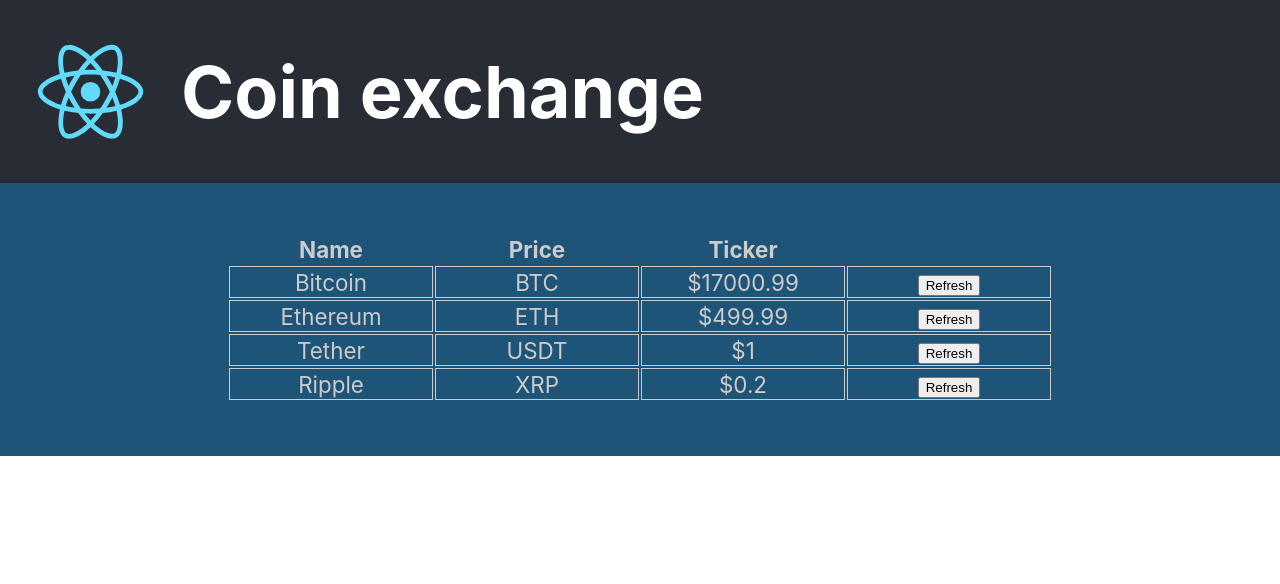
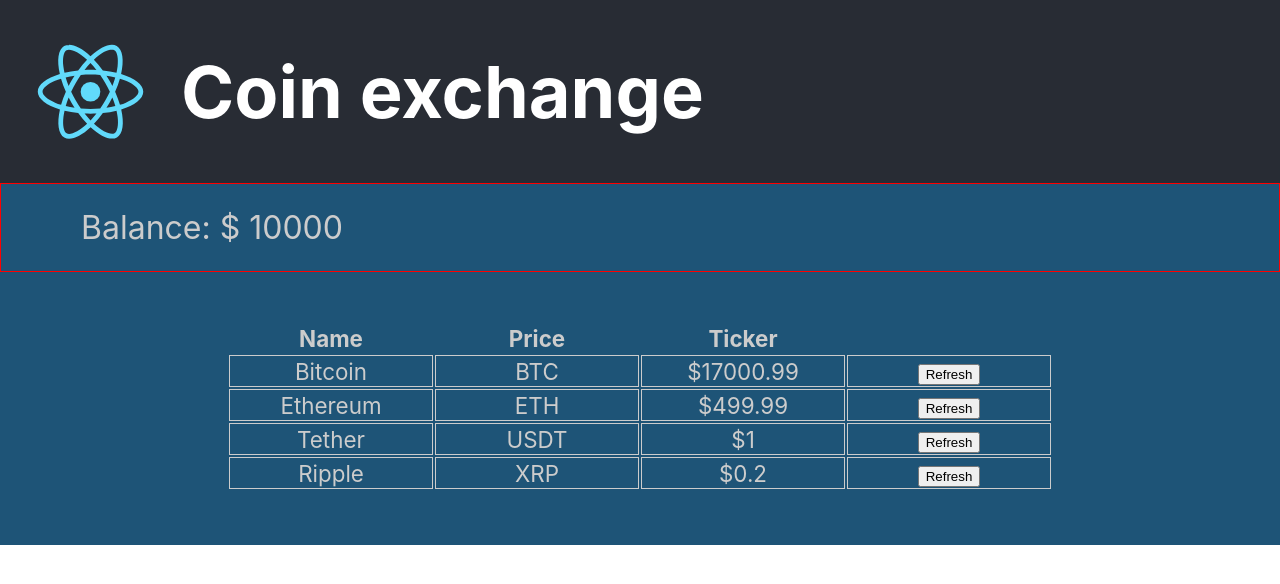
Before and after one commit to MarcisB8/coin-exchange, a React (Create React App) app: page / in a window 1280 px wide. Shown: the top 584 px of the page. Built offline with nearby package versions, Linux system fonts and the light colour scheme.

Commit message:
styled components update

```diff
--- a/package.json
+++ b/package.json
@@ -9,6 +9,7 @@
     "react": "^17.0.1",
     "react-dom": "^17.0.1",
     "react-scripts": "4.0.0",
+    "styled-components": "^5.2.1",
     "web-vitals": "^0.2.4"
   },
   "scripts": {
--- a/src/App.js
+++ b/src/App.js
@@ -2,6 +2,7 @@
 import logo from './logo.svg'
 import './App.css';
 import Coin from './components/Coin/Coin';
+import AccountBalance from './components/AccountBalance/AccountBalance';
 
 
 function App() {
@@ -13,6 +14,7 @@
           Coin exchange
         </h1>
       </header>
+      <AccountBalance amount={10000} />
       <table className="coin-table">
       <thead>
         <tr>
--- /dev/null
+++ b/src/components/AccountBalance/AccountBalance.jsx
@@ -0,0 +1,26 @@
+import React, { Component } from 'react';
+import PropTypes from 'prop-types';
+import styled from 'styled-components';
+
+const Section = styled.section`
+    border: 1px solid red;
+    font-size: 2rem;
+    text-align: left;
+    padding: 1.5rem 0 1.5rem 5rem;
+`;
+
+
+export default class AccountBalance extends Component {
+    render() {
+        return (
+            <Section>
+                Balance: $ {this.props.amount}
+            </Section>
+        );
+    }
+}
+
+
+AccountBalance.propTypes = {
+    amount: PropTypes.number.isRequired
+}
--- a/src/components/Coin/Coin.css
+++ /dev/null
@@ -1,4 +0,0 @@
-.coin-row td {
-    border: 1px solid #cccccc;
-    width: 25vh;
-}
--- a/src/components/Coin/Coin.jsx
+++ b/src/components/Coin/Coin.jsx
@@ -1,6 +1,11 @@
 import React, { Component } from 'react';
-import './Coin.css';
 import PropTypes from 'prop-types';
+import styled from 'styled-components';
+
+const CoinRow = styled.td`
+  border: 1px solid #cccccc;
+  width: 25vh;
+`;
 
 export default class Coin extends Component {
 
@@ -43,15 +48,15 @@
 
     render() {
         return (
-            <tr className="coin-row">
-              <td>{this.props.name}</td>
-              <td>{this.props.ticker}</td>
-              <td>${this.state.price}</td>
-              <td>
+            <tr>
+              <CoinRow>{this.props.name}</CoinRow>
+              <CoinRow>{this.props.ticker}</CoinRow>
+              <CoinRow>${this.state.price}</CoinRow>
+              <CoinRow>
                 <form action="#" method="POST">
                   <button onClick = {this.handleClick}>Refresh</button>
                 </form>
-              </td>
+              </CoinRow>
             </tr>
           );
     }
```
Also changed, not shown: 1 other file (tests, documents, lock files or other folders).
